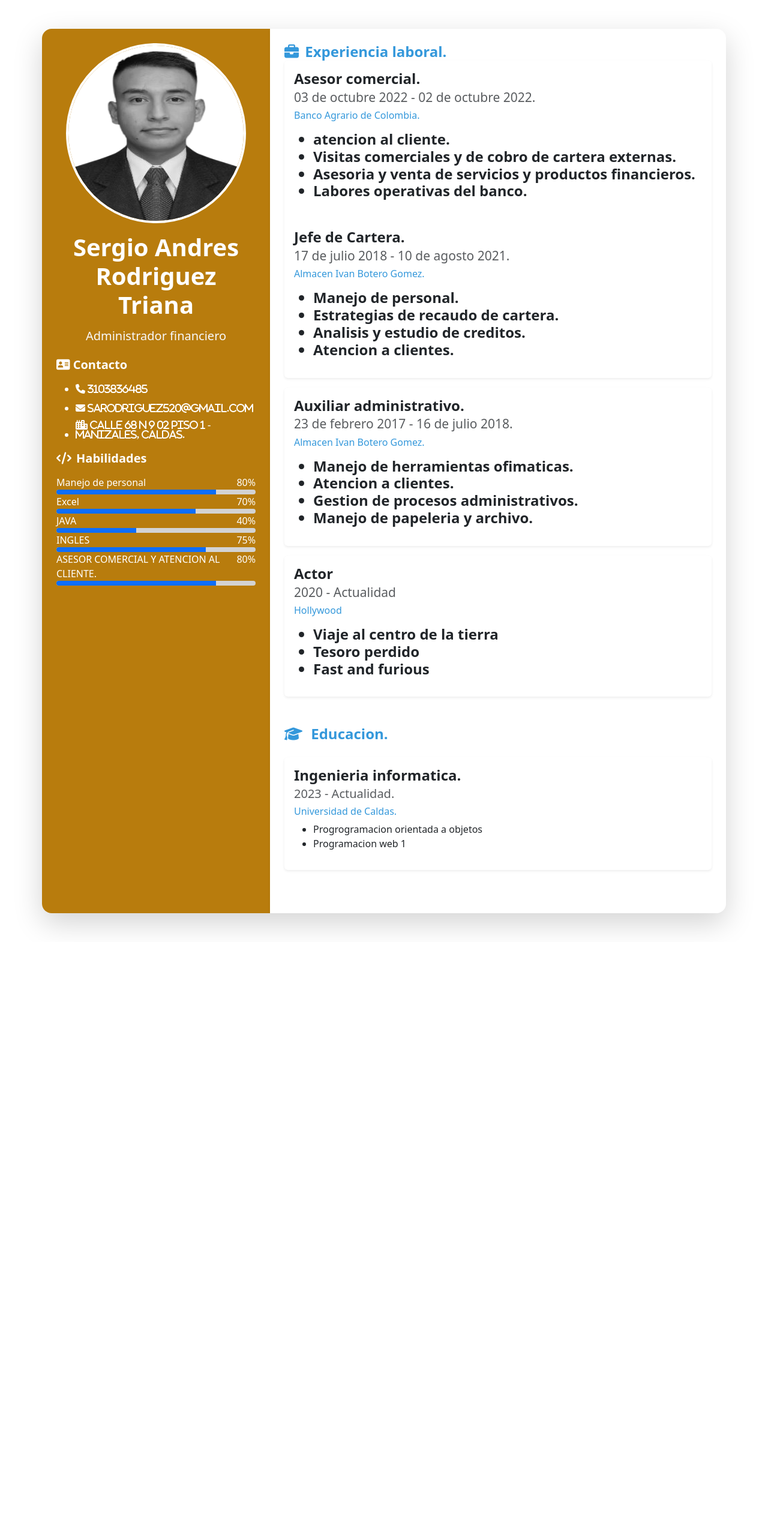
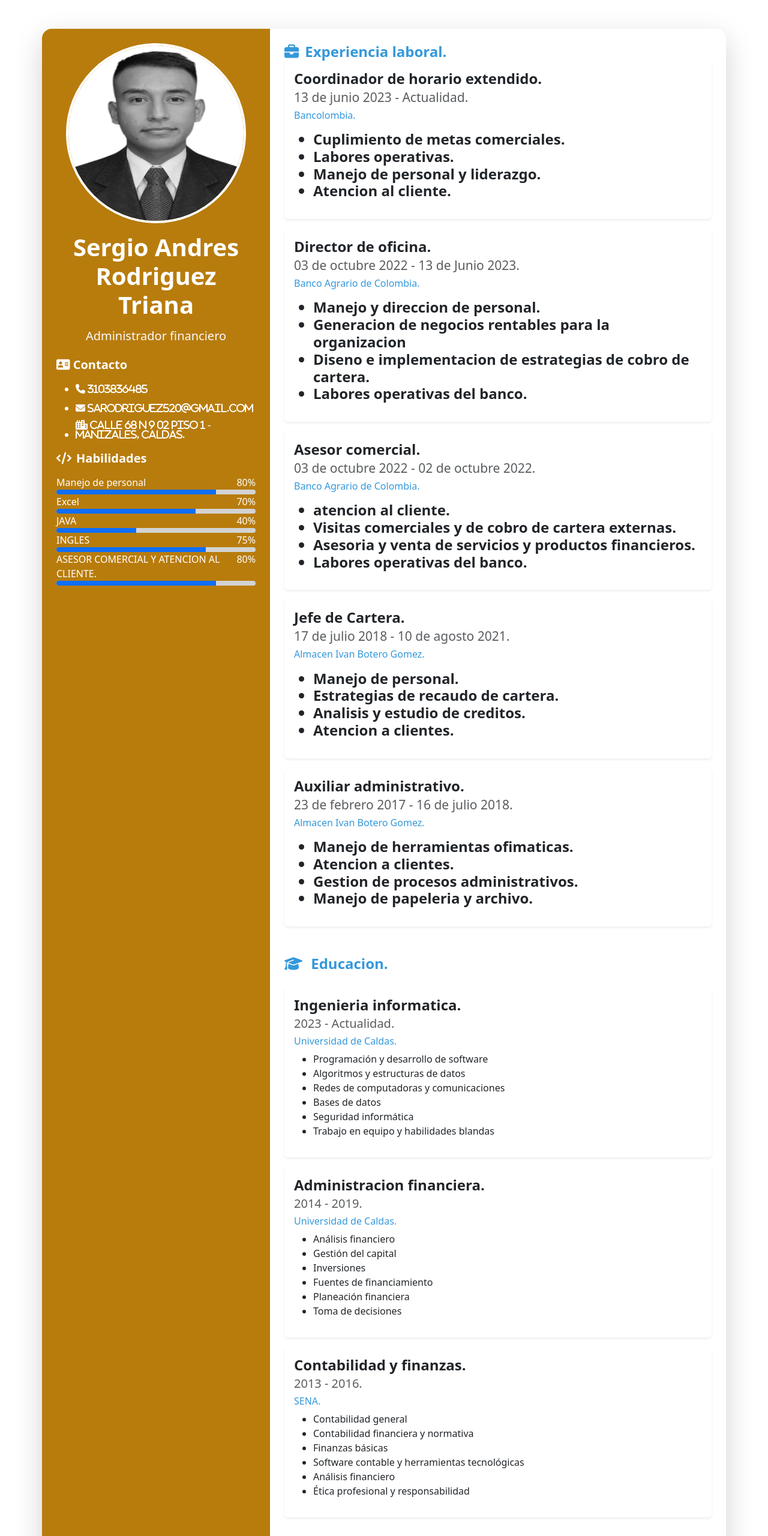
Before and after one commit to SERGIO-TRIANA/SERGIO-TRIANA.github.io, a plain HTML site: page index.html in a window 1280 px wide. Shown: the top 2560 px of the page at 60% size. Before the commit the page ends 1570 px from the top, so only its background shows below. Drawn offline with nearby package versions, Linux system fonts and the light colour scheme.

Commit message:
Primer commit - subida de mi página web

```diff
--- a/index.html
+++ b/index.html
@@ -29,8 +29,7 @@
             <div class="col-md-4 bg-primary text-white p-4">
 
                 <header class="text-center mb-4">
-                    <img src="images/image (1).png" alt="imagen de Sergio" height="300"
-                        width="300" class="img
+                    <img src="images/image (1).png" alt="imagen de Sergio" height="300" width="300" class="img
             fluid rounded-circle border border-4 border-white mb-3">
                     <h1 class="fw-bold mb-3"> Sergio Andres Rodriguez Triana</h1>
                     <h5 class="text-light">Administrador financiero</h5>
@@ -115,6 +114,40 @@
                         <div class="card mb-3 border-0 shadow-sm">
                             <div class="card-body">
                                 <h4 class="card-title fw-bold">
+                                    Coordinador de horario extendido.
+                                </h4>
+                                <h5 class="card-subtitle mb-2 text-muted small">
+                                    13 de junio 2023 - Actualidad.
+                                </h5>
+                                <h6 class="text-primary">Bancolombia.</h6>
+                                <ul class="mt-3">
+                                    <li>Cuplimiento de metas comerciales.</li>
+                                    <li>Labores operativas.</li>
+                                    <li>Manejo de personal y liderazgo.</li>
+                                    <li>Atencion al cliente.</li>
+                                </ul>
+                            </div>
+                        </div>
+                        <div class="card mb-3 border-0 shadow-sm">
+                            <div class="card-body">
+                                <h4 class="card-title fw-bold">
+                                    Director de oficina.
+                                </h4>
+                                <h5 class="card-subtitle mb-2 text-muted small">
+                                    03 de octubre 2022 - 13 de Junio 2023.
+                                </h5>
+                                <h6 class="text-primary">Banco Agrario de Colombia.</h6>
+                                <ul class="mt-3">
+                                    <li>Manejo y direccion de personal.</li>
+                                    <li>Generacion de negocios rentables para la organizacion</li>
+                                    <li>Diseno e implementacion de estrategias de cobro de cartera.</li>
+                                    <li>Labores operativas del banco.</li>
+                                </ul>
+                            </div>
+                        </div>
+                        <div class="card mb-3 border-0 shadow-sm">
+                            <div class="card-body">
+                                <h4 class="card-title fw-bold">
                                     Asesor comercial.
                                 </h4>
                                 <h5 class="card-subtitle mb-2 text-muted small">
@@ -128,6 +161,8 @@
                                     <li>Labores operativas del banco.</li>
                                 </ul>
                             </div>
+                        </div>
+                        <div class="card mb-3 border-0 shadow-sm">
                             <div class="card-body">
                                 <h4 class="card-title fw-bold">
                                     Jefe de Cartera.
@@ -161,22 +196,7 @@
                                 </ul>
                             </div>
                         </div>
-                        <div class="card mb-3 border-0 shadow-sm">
-                            <div class="card-body">
-                                <h4 class="card-title fw-bold">
-                                    Actor
-                                </h4>
-                                <h5 class="card-subtitle mb-2 text-muted small">
-                                    2020 - Actualidad
-                                </h5>
-                                <h6 class="text-primary">Hollywood</h6>
-                                <ul class="mt-3">
-                                    <li>Viaje al centro de la tierra</li>
-                                    <li>Tesoro perdido</li>
-                                    <li>Fast and furious</li>
-                                </ul>
-                            </div>
-                        </div>
+
                     </H3>
                 </section>
                 <section class="mb-5">
@@ -197,15 +217,65 @@
                                 Universidad de Caldas.
                             </h6>
                             <ul>
-                                <li>Progrogramacion orientada a objetos</li>
-                                <li>Programacion web 1</li>
+                                <li>Programación y desarrollo de software</li>
+                                <li>Algoritmos y estructuras de datos</li>
+                                <li>Redes de computadoras y comunicaciones</li>
+                                <li>Bases de datos</li>
+                                <li>Seguridad informática</li>
+                                <li>Trabajo en equipo y habilidades blandas</li>
                             </ul>
 
                         </div>
 
                     </div>
+                    <div class="card mb-3 border-0 shadow-sm">
+                        <div class="card-body">
+                            <h4 class="card-title fw-bold">
+                                Administracion financiera.
 
+                            </h4>
+                            <h5 class="card-subtitle mb-2 text-muted mediumpurple">
+                                2014 - 2019.
+                            </h5>
+                            <h6 class="text-primary">
+                                Universidad de Caldas.
+                            </h6>
+                            <ul>
+                                <li>Análisis financiero</li>
+                                <li>Gestión del capital</li>
+                                <li>Inversiones</li>
+                                <li>Fuentes de financiamiento</li>
+                                <li>Planeación financiera</li>
+                                <li>Toma de decisiones</li>
+                            </ul>
 
+                        </div>
+
+                    </div>
+                    <div class="card mb-3 border-0 shadow-sm">
+                        <div class="card-body">
+                            <h4 class="card-title fw-bold">
+                                Contabilidad y finanzas.
+
+                            </h4>
+                            <h5 class="card-subtitle mb-2 text-muted mediumpurple">
+                                2013 - 2016.
+                            </h5>
+                            <h6 class="text-primary">
+                                SENA.
+                            </h6>
+                            <ul>
+                                <li>Contabilidad general</li>
+                                <li>Contabilidad financiera y normativa</li>
+                                <li>Finanzas básicas</li>
+                                <li>Software contable y herramientas tecnológicas</li>
+                                <li>Análisis financiero</li>
+                                <li>Ética profesional y responsabilidad</li>
+                            </ul>
+
+                        </div>
+
+                    </div>
 
                 </section>
 
@@ -215,7 +285,6 @@
 
             </div>
 
-
             <script src="https://cdn.jsdelivr.net/npm/bootstrap@5.3.0/dist/js/bootstrap.bundle.min.js"></script>
 </body>
 
```
